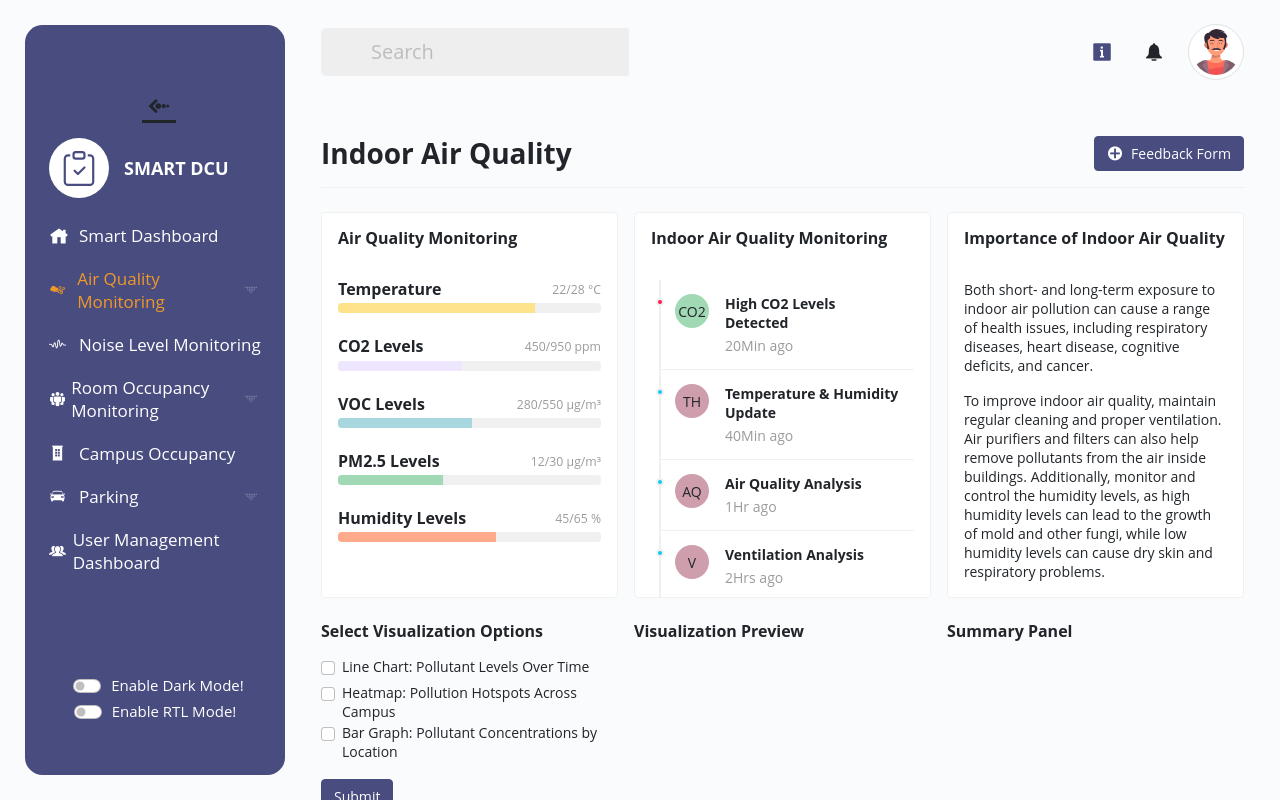
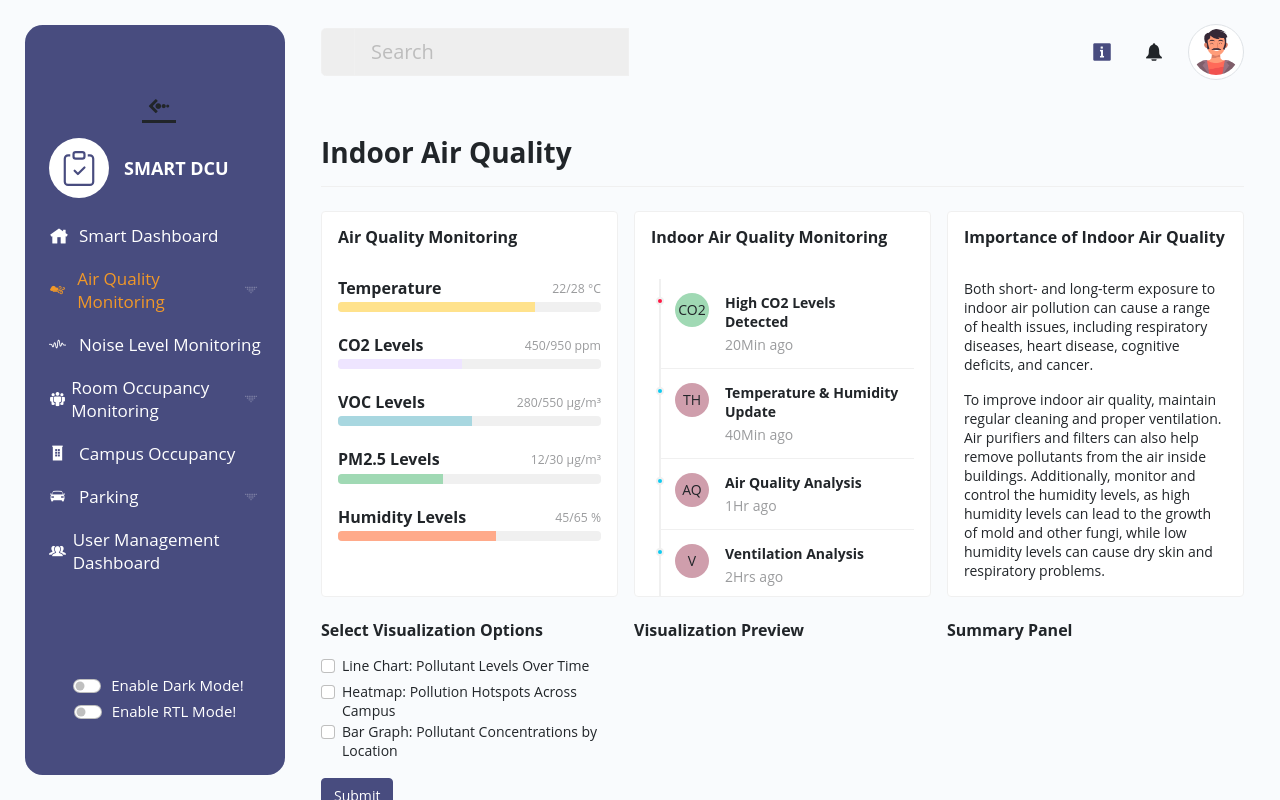
Before and after one commit to nataliemcheng/SmartDCU, a plain HTML site: page frontend/dist/IndoorAir.html in a window 1280 px wide. Drawn offline with Linux system fonts and the light colour scheme.

Commit message:
removed some forms

```diff
--- a/frontend/dist/IndoorAir.html
+++ b/frontend/dist/IndoorAir.html
@@ -252,9 +252,6 @@ xmlns="http://www.w3.org/1999/xhtml"
                     <div class="border-0 mb-4">
                         <div class="card-header py-3 no-bg bg-transparent d-flex align-items-center px-0 justify-content-between border-bottom flex-wrap">
                             <h3 class="fw-bold mb-0">Indoor Air Quality</h3>
-                            <div class="col-auto d-flex w-sm-100">
-                                <button type="button" class="btn btn-dark btn-set-task w-sm-100" data-bs-toggle="modal" data-bs-target="#createtask"><i class="icofont-plus-circle me-2 fs-6"></i>Feedback Form</button>
-                            </div>
                         </div>
                     </div>
                 </div> <!-- Row end  -->
```
Also changed, not shown: frontend/dist/OutdoorAir.html (+0 -3 lines).
